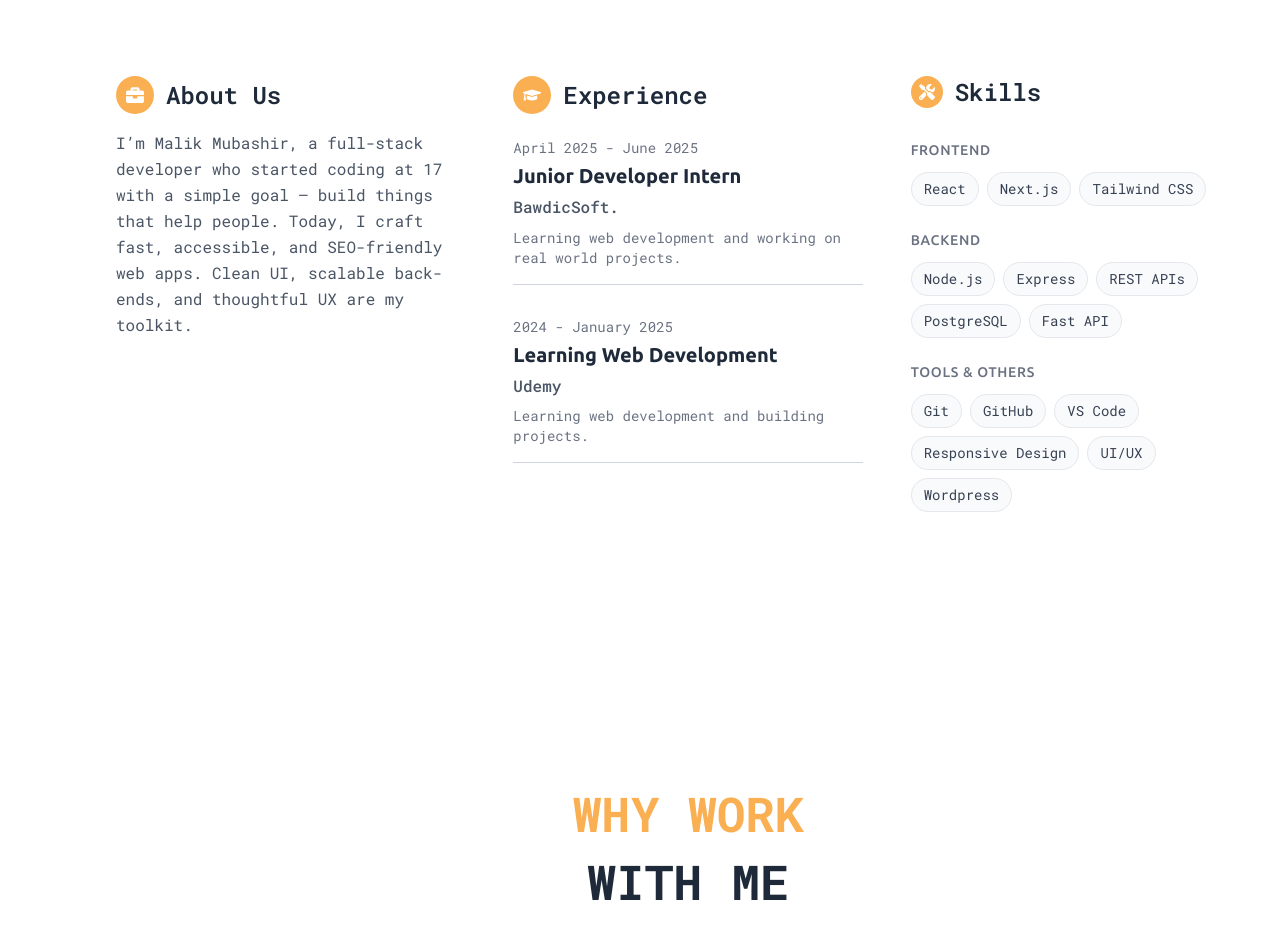
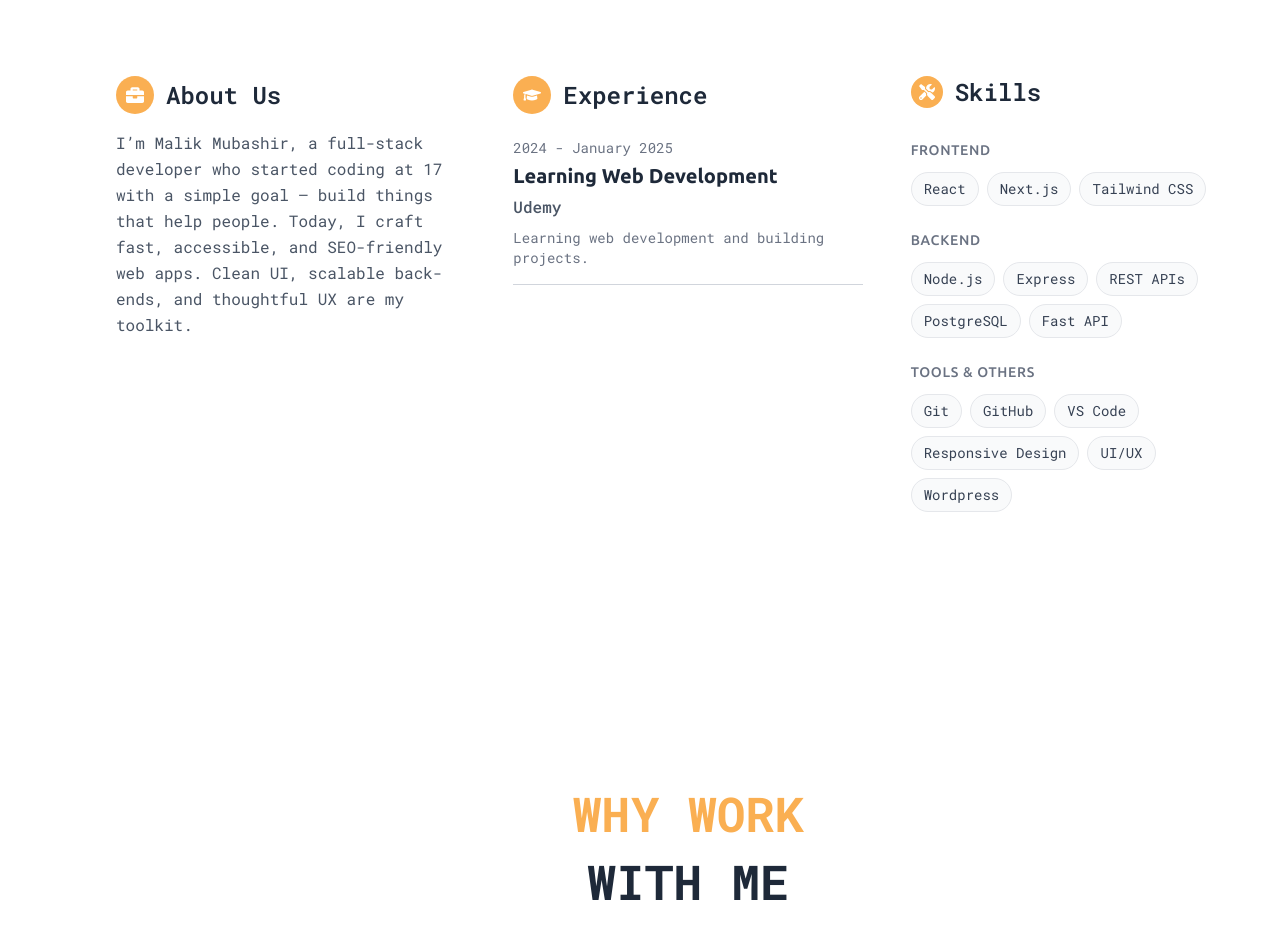
Before and after one commit to MalikMubashir200/Resume, a Next.js app: page / in a window 1280 px wide. Shown: the part 900-1835 px from the top of the page. Built offline with nearby package versions, Linux system fonts and the light colour scheme; no server answers.

Commit message:
Fixing Persnal Info!

```diff
--- a/app/components/About.tsx
+++ b/app/components/About.tsx
@@ -2,13 +2,13 @@ import React from 'react';
 import { FaBriefcase, FaGraduationCap, FaTools } from 'react-icons/fa';
 
 const experience = [
-  {
-    id: 1,
-    period: 'April 2025 - June 2025',
-    title: 'Junior Developer Intern',
-    company: 'BawdicSoft.',
-    description: 'Learning web development and working on real world projects.'
-  },
+  // {
+  //   id: 1,
+  //   period: 'April 2025 - June 2025',
+  //   title: 'Junior Developer Intern',
+  //   company: 'BawdicSoft.',
+  //   description: 'Learning web development and working on real world projects.'
+  // },
   {
     id: 2,
     period: '2024 - January 2025',
```
Also changed, not shown: public/thanb nail.png (added).
